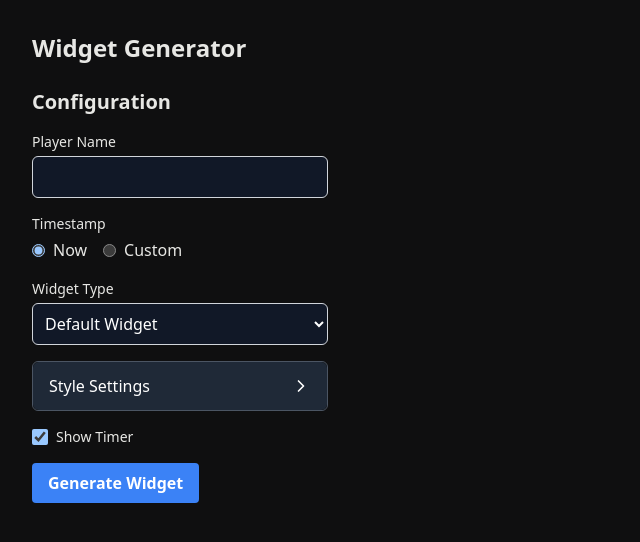
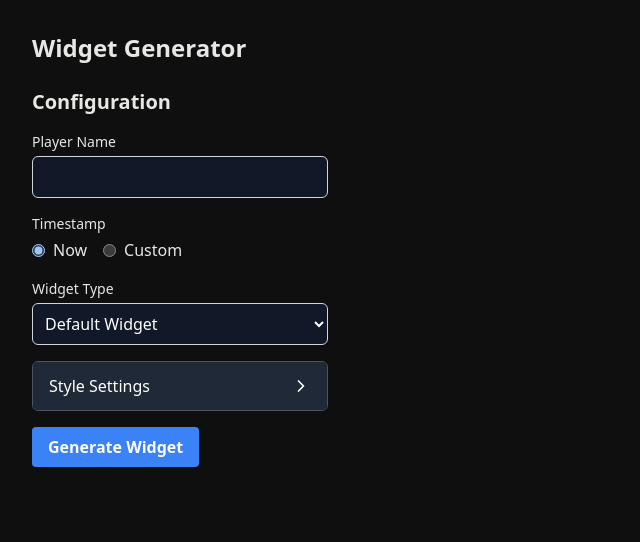
Before and after one commit to cltWilly/mcsrr-widget, a Next.js app: page / in a window 1280 px wide. Shown: the top 542 px of the page, without its empty margins (0-640 px from the left). Built offline with nearby package versions, Linux system fonts and the light colour scheme.

Commit message:
the show timer button was moved inside the style settings

```diff
--- a/app/page.jsx
+++ b/app/page.jsx
@@ -375,12 +375,9 @@ export default function Page() {
                 </select>
               </div>
             )}
-          </div>
-        )}
-      </div>
 
             {(widgetTypeOption === "1" || widgetTypeOption === "4") && (
-        <div className="mb-4">
+              <div>
                 <label className="flex items-center space-x-2 text-sm">
                   <input
                     type="checkbox"
@@ -392,6 +389,9 @@ export default function Page() {
                 </label>
               </div>
             )}
+          </div>
+        )}
+      </div>
 
       {widgetTypeOption === "3" && (
         <div className="mb-4">
```
Lines whose indentation alone changed are shown as unchanged.
